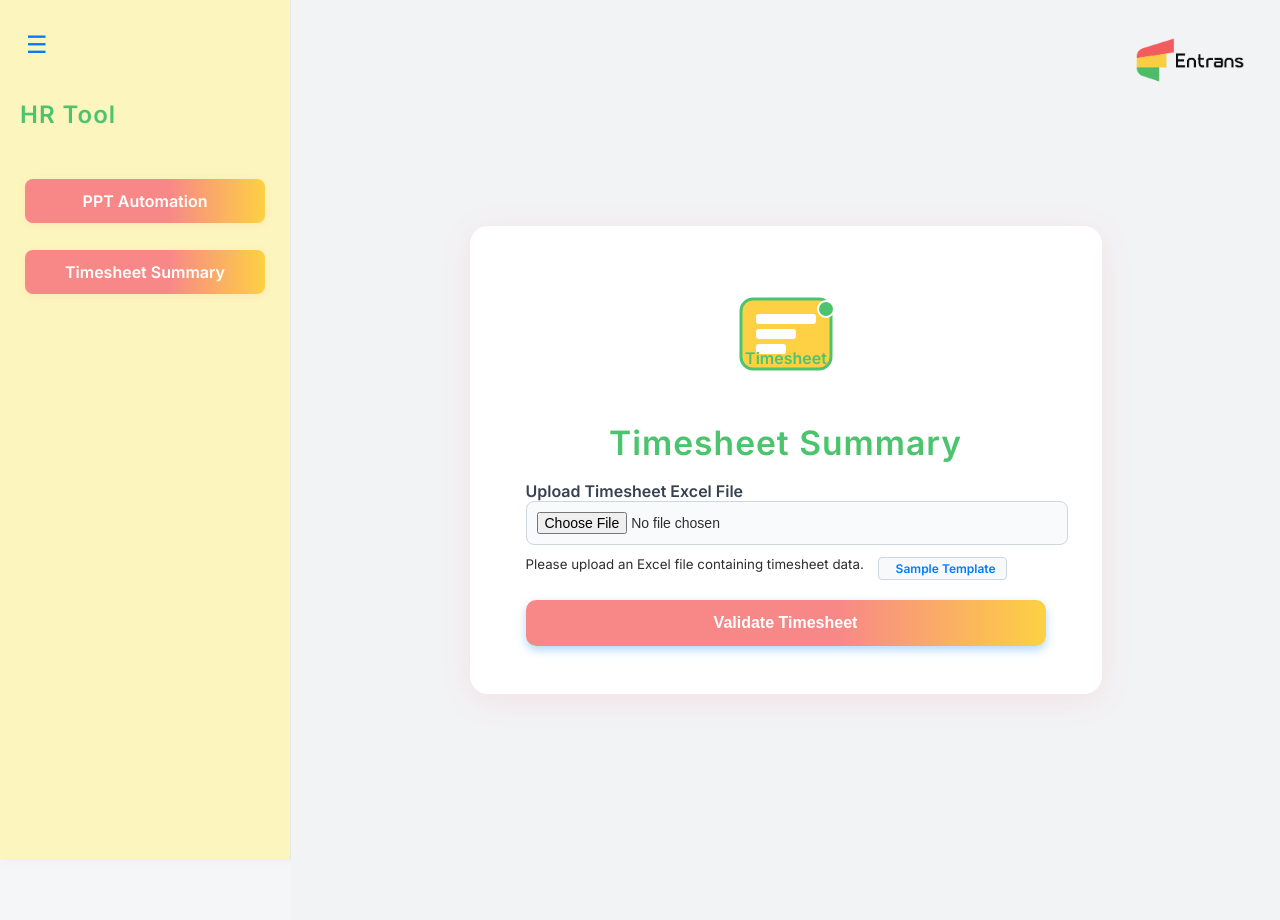
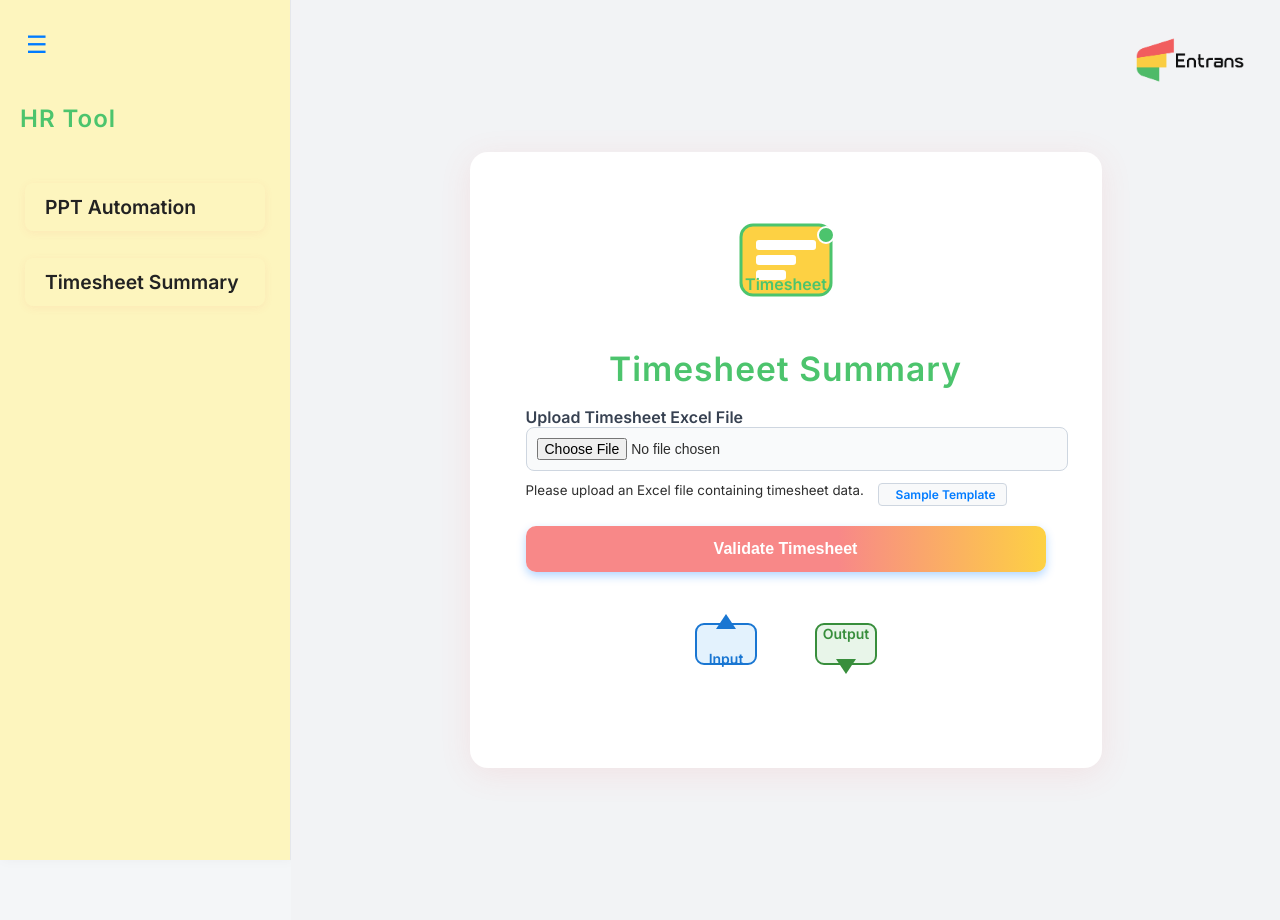
Before and after one commit to Harisudhan23/HR-automation-UI, a Django app: page /timesheet/ in a window 1280 px wide. Run offline with Django 4.2, Linux system fonts and the light colour scheme.

Commit message:
Add files via upload

```diff
--- a/anniversary/static/anniversary/style.css
+++ b/anniversary/static/anniversary/style.css
@@ -30,6 +30,10 @@ body {
     box-shadow: 2px 0 12px rgba(60,60,60,0.04);
     border-right: 1px solid #e5e7eb; /* subtle border */
     margin: 0;
+    width: 20%;
+    min-width: 180px;
+    max-width: 260px;
+    transition: width 0.3s;
 }
 
 .container {
@@ -69,6 +73,10 @@ body {
     cursor: pointer;
     width: 80%; /* Make buttons a bit narrower for centering effect */
     text-align: center; /* Center text inside button */
+    text-decoration: none;
+    transition: background 0.2s, color 0.2s;
+    background: none;
+    border: none;
 }
 
 .sidebar-btn:hover {
@@ -202,10 +210,82 @@ body {
 }
 
 .sidebar.hidden {
+    width: 5% !important;
+    min-width: 60px !important;
+    max-width: 60px !important;
+    overflow-x: hidden;
+}
+
+.sidebar-buttons {
+    display: flex;
+    flex-direction: column;
+    gap: 18px;
+    margin-top: 32px;
+}
+
+.sidebar-btn {
+    display: flex;
+    align-items: center;
+    font-size: 1.1em;
+    padding: 10px 18px;
+    border-radius: 6px;
+    color: #333;
+    text-decoration: none;
+    transition: background 0.2s, color 0.2s;
+    background: (90deg, #4CC46D 60%, #FDD143 100%);
+    border: none;
+}
+.sidebar-btn:hover, .sidebar-btn.active {
+    background: linear-gradient(90deg, #f88888 60%, #FDD143 100%);
+    color: #333;
+}
+.sidebar.hidden .sidebar-btn {
+    justify-content: center;
+    padding: 10px 0;
+    font-size: 1.3em;
+}
+.sidebar.hidden .sidebar-btn span.text {
     display: none;
 }
+.sidebar-btn .icon {
+    color: #0d0e0d ; /* Blue for icon */
+    font-weight: bold;
+    font-size: 1.5em;
+}
+.sidebar-btn .text {
+    color: #222; /* Dark gray for text */
+    font-size: 1.1em;
+    font-weight: 600;
+}
+.sidebar.hidden h2 {
+    display: none;
+}
+.sidebar h2 {
+    margin-top: 24px;
+    margin-bottom: 12px;
+    font-size: 1.3em;
+    text-align: center;
+}
+.sidebar.collapsed .sidebar-btn .icon {
+    display: inline;
+}
+.sidebar.collapsed .sidebar-btn .text {
+    display: none;
+}
+
+/* Show text only when sidebar is expanded */
+.sidebar:not(.collapsed) .sidebar-btn .icon {
+    display: none;
+}
+.sidebar:not(.collapsed) .sidebar-btn .text {
+    display: inline;
+}
+
+.main-content {
+    transition: margin-left 0.3s;
+}
 .main-content.expanded {
-    flex: 1 1 100%;
+    margin-left: 60px !important;
 }
 
 .show-sidebar-btn {
@@ -233,3 +313,17 @@ body {
         height: 120px;
     }
 }
+
+@media (max-width: 900px) {
+    .sidebar {
+        min-width: 60px;
+        width: 60px;
+        max-width: 60px;
+    }
+    .sidebar:not(.hidden) .sidebar-btn span.text {
+        display: none;
+    }
+    .sidebar h2 {
+        display: none;
+    }
+}
--- a/anniversary/static/anniversary/timesheet.css
+++ b/anniversary/static/anniversary/timesheet.css
@@ -42,7 +42,7 @@ body {
 .sidebar-btn {
     padding: 12px 20px;
     text-align: center;
-    background-color: #4CAF50;
+    background-color: linear-gradient(90deg, #f88888 60%, #FDD143 100%);
     color: white;
     text-decoration: none;
     border-radius: 8px;
@@ -51,7 +51,7 @@ body {
 }
 
 .sidebar-btn:hover {
-    background-color: #45a049;
+    background-color:(90deg, #4CC46D 60%, #FDD143 100%);
 }
 
 /* Main Content Section */
--- a/anniversary/templates/anniversary/base.html
+++ b/anniversary/templates/anniversary/base.html
@@ -20,8 +20,14 @@
             <button id="toggleSidebar" class="hide-sidebar-btn" title="Hide Sidebar">&#9776;</button>
             <h2>HR Tool</h2>
             <div class="sidebar-buttons">
-                <a href="{% url 'ppt_automation' %}" class="sidebar-btn">PPT Automation</a>
-                <a href="{% url 'timesheet_validation' %}" class="sidebar-btn">Timesheet Summary</a>
+                <a href="{% url 'ppt_automation' %}" class="sidebar-btn">
+                    <span class="icon">P</span>
+                    <span class="text"> PPT Automation</span>
+                </a>
+                <a href="{% url 'timesheet_validation' %}" class="sidebar-btn">
+                    <span class="icon">T</span>
+                    <span class="text">Timesheet Summary</span>
+                </a>
             </div>
         </aside>
         <!-- Main Content Area -->
@@ -38,6 +44,7 @@
 
         toggleBtn.onclick = function() {
             sidebar.classList.add('hidden');
+            sidebar.classList.toggle('collapsed');
             mainContent.classList.add('expanded');
             showBtn.style.display = 'block';
         };
--- a/anniversary/templates/anniversary/timesheet_validation.html
+++ b/anniversary/templates/anniversary/timesheet_validation.html
@@ -40,6 +40,26 @@
 
         <button type="submit" class="submit-btn">Validate Timesheet</button>
     </form>
+
+    <!-- Input and Output Graphics BELOW the form -->
+    <div style="display: flex; justify-content: center; gap: 40px; margin: 32px 0;">
+        <!-- Input Graphic -->
+        <div style="text-align:center;">
+            <svg width="80" height="80" viewBox="0 0 80 80" fill="none">
+                <rect x="10" y="20" width="60" height="40" rx="8" fill="#E3F2FD" stroke="#1976D2" stroke-width="2"/>
+                <polygon points="40,10 50,25 30,25" fill="#1976D2"/>
+                <text x="40" y="60" text-anchor="middle" fill="#1976D2" font-size="14" font-family="Inter, Arial, sans-serif" font-weight="bold">Input</text>
+            </svg>
+        </div>
+        <!-- Output Graphic -->
+        <div style="text-align:center;">
+            <svg width="80" height="80" viewBox="0 0 80 80" fill="none">
+                <rect x="10" y="20" width="60" height="40" rx="8" fill="#E8F5E9" stroke="#388E3C" stroke-width="2"/>
+                <polygon points="40,70 50,55 30,55" fill="#388E3C"/>
+                <text x="40" y="35" text-anchor="middle" fill="#388E3C" font-size="14" font-family="Inter, Arial, sans-serif" font-weight="bold">Output</text>
+            </svg>
+        </div>
+    </div>
 
     {% if result %}
         <div class="alert alert-info mt-3">{{ result }}</div>
--- a/anniversary/views.py
+++ b/anniversary/views.py
@@ -18,14 +18,23 @@ def ppt_automation(request):
             name = form.cleaned_data['name']
             years = form.cleaned_data['years']
             file = request.FILES['file']
-            template_path = os.path.join(settings.MEDIA_ROOT, 'WorkAnniversaryLogo.pptx')
+            template_path = os.path.join(settings.MEDIA_ROOT, 'WorkAnniversaryLogo (2).pptx')
             excel_path = os.path.join(settings.MEDIA_ROOT, 'uploaded.xlsx')
 
             with open(excel_path, 'wb+') as destination:
                 for chunk in file.chunks():
                     destination.write(chunk)
 
-            generate_presentation(excel_path, template_path, output_path, name, years)
+            os.makedirs(os.path.dirname(output_path), exist_ok=True)
+            print(f"Saving PPTX to: {output_path}")
+
+            generate_presentation(
+                template_path=template_path,
+                excel_path=excel_path,
+                output_path=output_path,
+                user_name=name,
+                years_of_service=years
+            )
             return FileResponse(open(output_path, 'rb'), as_attachment=True, filename='Anniversary_Slides.pptx')
     else:
         form = UploadExcelForm()
```
Also changed, not shown: anniversary/templates/anniversary/ppt_automation.html (+11 -0 lines).
